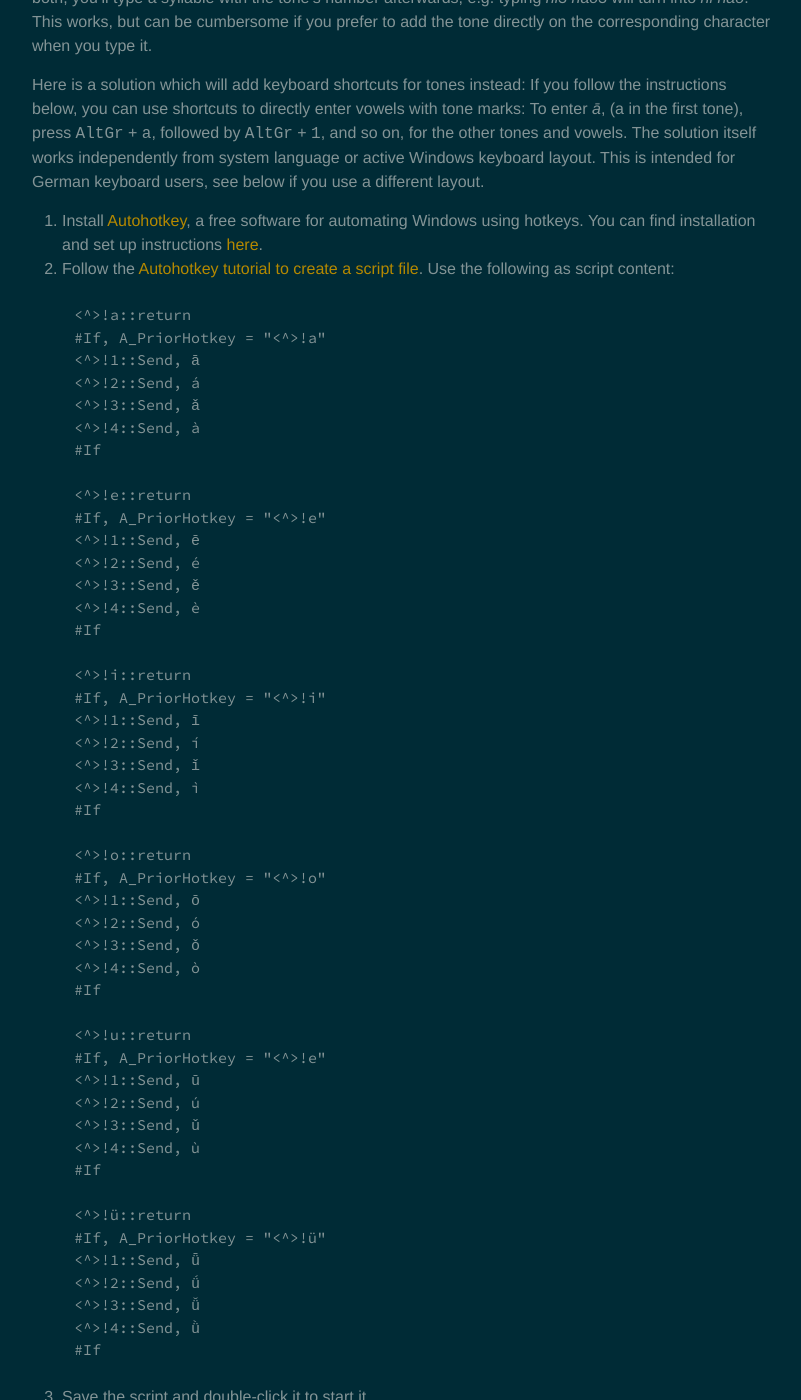
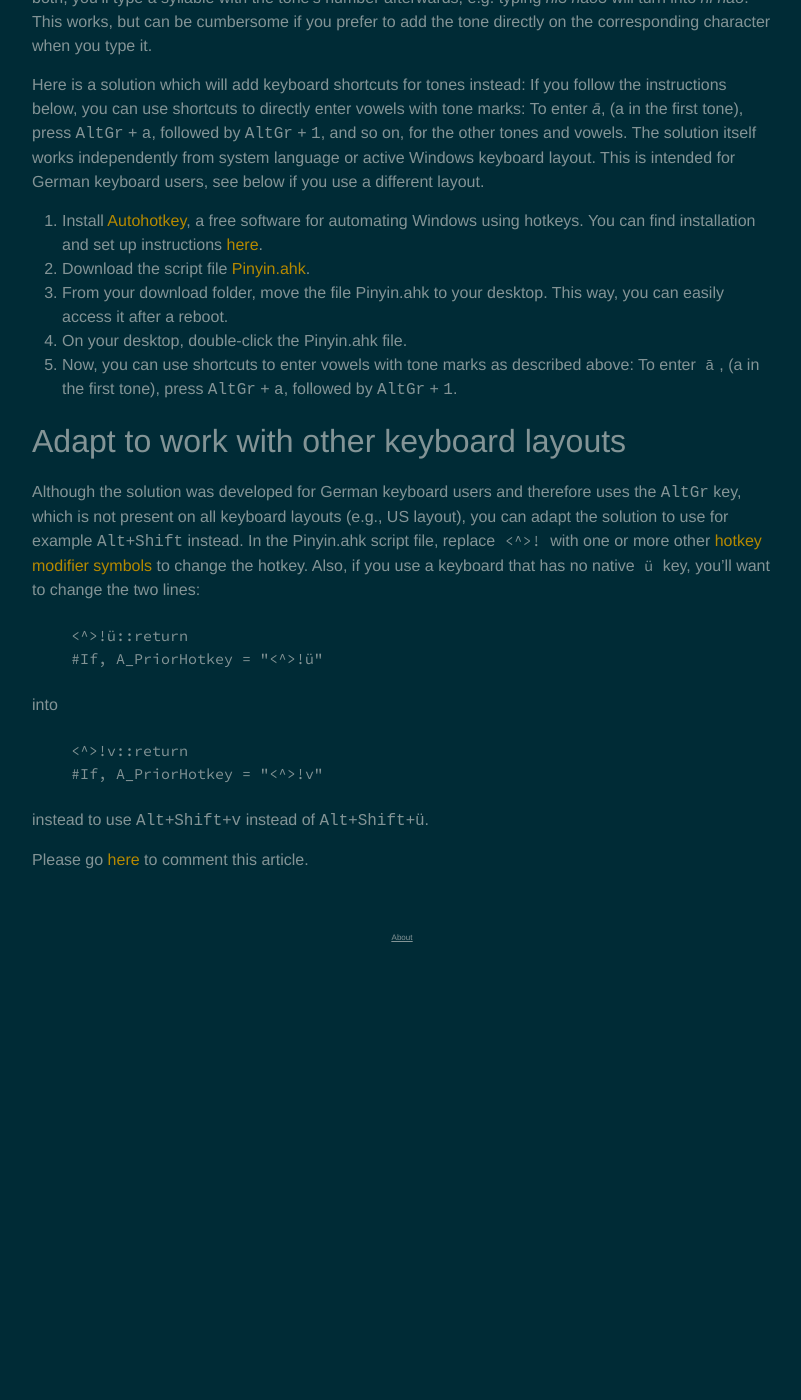
Before and after one commit to atextor/atextor.github.com, a Jekyll site: the page built from _posts/2022-05-24-enter-pinyin-in-windows.md, in a window 1280 px wide and 1400 px high, scrolled down 502 px. Shown: the whole window, without its empty margins (238-1039 px from the left). Built offline with Jekyll 4.4.1, drawn with Linux system fonts in a browser that asks for light colours; after the commit the page ends 1446 px from its top, so only the background shows below that; some of the changed text lies outside the part shown.

Commit message:
Make Pinyin.ahk autohotkey script file directly available

````diff
--- a/_posts/2022-05-24-enter-pinyin-in-windows.md
+++ b/_posts/2022-05-24-enter-pinyin-in-windows.md
@@ -34,60 +34,10 @@ see below if you use a different layout.
 1. Install [Autohotkey](https://www.autohotkey.com/), a free software for automating Windows using
    hotkeys. You can find installation and set up instructions
    [here](https://www.autohotkey.com/docs/Tutorial.htm#s11).
-1. Follow the [Autohotkey tutorial to create a script
-   file](https://www.autohotkey.com/docs/Tutorial.htm#s12). Use the following as script content:
-
-   ```autohotkey
-   <^>!a::return
-   #If, A_PriorHotkey = "<^>!a"
-   <^>!1::Send, ā
-   <^>!2::Send, á
-   <^>!3::Send, ǎ
-   <^>!4::Send, à
-   #If
-
-   <^>!e::return
-   #If, A_PriorHotkey = "<^>!e"
-   <^>!1::Send, ē
-   <^>!2::Send, é
-   <^>!3::Send, ě
-   <^>!4::Send, è
-   #If
-
-   <^>!i::return
-   #If, A_PriorHotkey = "<^>!i"
-   <^>!1::Send, ī
-   <^>!2::Send, í
-   <^>!3::Send, ǐ
-   <^>!4::Send, ì
-   #If
-
-   <^>!o::return
-   #If, A_PriorHotkey = "<^>!o"
-   <^>!1::Send, ō
-   <^>!2::Send, ó
-   <^>!3::Send, ǒ
-   <^>!4::Send, ò
-   #If
-
-   <^>!u::return
-   #If, A_PriorHotkey = "<^>!e"
-   <^>!1::Send, ū
-   <^>!2::Send, ú
-   <^>!3::Send, ǔ
-   <^>!4::Send, ù
-   #If
-
-   <^>!ü::return
-   #If, A_PriorHotkey = "<^>!ü"
-   <^>!1::Send, ǖ
-   <^>!2::Send, ǘ
-   <^>!3::Send, ǚ
-   <^>!4::Send, ǜ
-   #If
-   ```
-
-1. Save the script and double-click it to start it.
+1. Download the script file [Pinyin.ahk](https://atextor.de/assets/Pinyin.ahk).
+1. From your download folder, move the file Pinyin.ahk to your desktop. This
+   way, you can easily access it after a reboot.
+1. On your desktop, double-click the Pinyin.ahk file.
 1. Now, you can use shortcuts to enter vowels with tone marks as described above: To enter `ā`, (a
    in the first tone), press <kbd>AltGr</kbd> + <kbd>a</kbd>, followed by <kbd>AltGr</kbd> +
    <kbd>1</kbd>.
@@ -96,10 +46,10 @@ see below if you use a different layout.
 
 Although the solution was developed for German keyboard users and therefore uses the
 <kbd>AltGr</kbd> key, which is not present on all keyboard layouts (e.g., US layout), you can adapt
-the solution to use for example <kbd>Alt</kbd>+<kbd>Shift</kbd> instead. Replace `<^>!` with one or
-more other [hotkey modifier symbols](https://www.autohotkey.com/docs/Hotkeys.htm#Symbols) to change
-the hotkey. Also, if you use a keyboard that has no native `ü` key, you'll want to change the two
-lines:
+the solution to use for example <kbd>Alt</kbd>+<kbd>Shift</kbd> instead. In the Pinyin.ahk script
+file, replace `<^>!` with one or more other [hotkey modifier
+symbols](https://www.autohotkey.com/docs/Hotkeys.htm#Symbols) to change the hotkey. Also, if you use
+a keyboard that has no native `ü` key, you'll want to change the two lines:
 
    ```autohotkey
    <^>!ü::return
````
Also changed, not shown: 1 other file.
